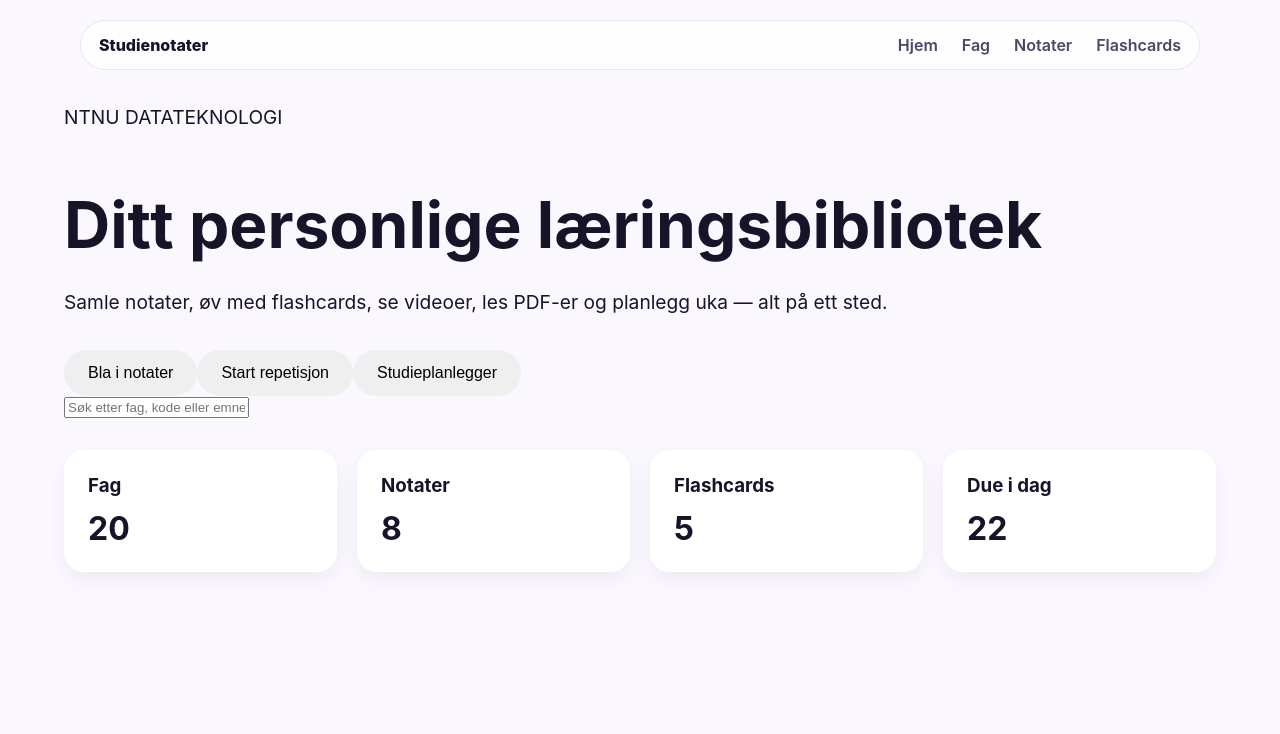
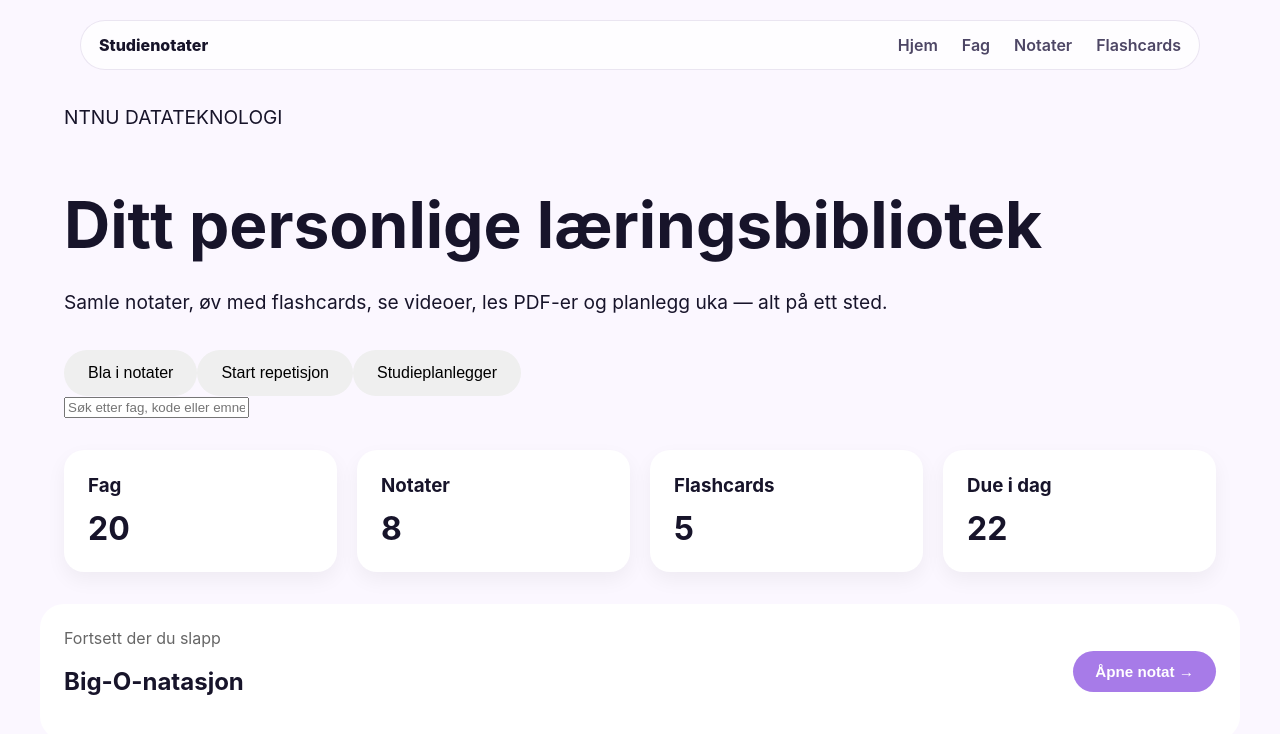
Before and after one commit to juliewold/studienotater, a React (Vite) app: page / in a window 1280 px wide. Shown: the top 734 px of the page. Built offline with nearby package versions, Linux system fonts and the light colour scheme.

Commit message:
Add continue learning section

```diff
--- a/src/App.tsx
+++ b/src/App.tsx
@@ -1,6 +1,7 @@
 import { Navbar } from "./components/Navbar";
 import { Hero } from "./components/Hero";
 import { StatsCard } from "./components/StatsCard";
+import { ContinueLearning } from "./components/ContinueLearning";
 
 function App() {
   return (
@@ -13,6 +14,7 @@ function App() {
         <StatsCard title="Flashcards" value="5" />
         <StatsCard title="Due i dag" value="22" />
       </section>
+      <ContinueLearning />
     </>
   );
 }
--- /dev/null
+++ b/src/components/ContinueLearning.tsx
@@ -0,0 +1,11 @@
+export const ContinueLearning = () => {
+  return (
+    <section className="continue-learning">
+      <div>
+        <p className="continue-label">Fortsett der du slapp</p>
+        <h2>Big-O-natasjon</h2>
+      </div>
+      <button>Åpne notat →</button>
+    </section>
+  );
+};
--- a/src/index.css
+++ b/src/index.css
@@ -108,3 +108,36 @@ body {
   font-weight: 700;
   margin: 12px 0 0;
 }
+
+.continue-learning {
+  max-width: 1200px;
+  margin: 32px auto;
+  padding: 24px;
+
+  display: flex;
+  justify-content: space-between;
+  align-items: center;
+
+  background: white;
+  border-radius: 24px;
+}
+
+.continue-label {
+  margin: 0;
+  color: #666;
+}
+
+.continue-learning button {
+  border: none;
+  background: #a77be8;
+  color: white;
+  padding: 12px 22px;
+  border-radius: 999px;
+  font-weight: 700;
+  font-size: 0.95rem;
+  cursor: pointer;
+}
+
+.continue-learning button:hover {
+  background: #9568da;
+}
```
